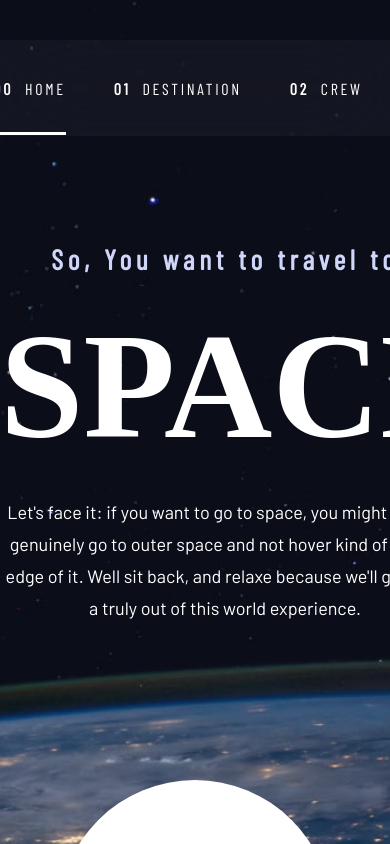
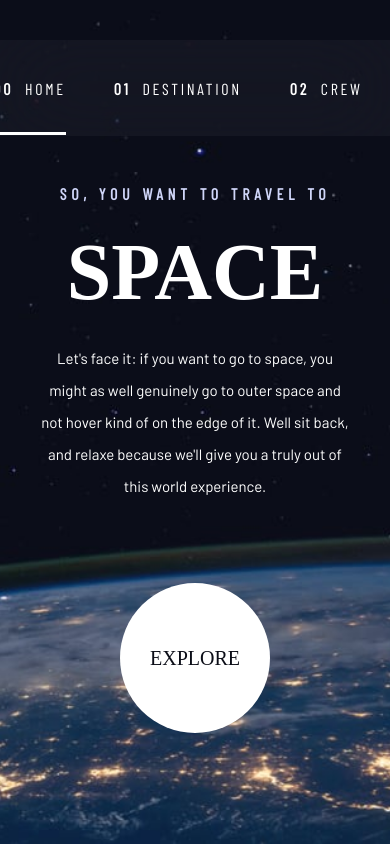
Before and after one commit to ehsansh/Space-Tourism, a React (Create React App) app: page / in a window 390 px wide. Shown: the top 844 px of the page. Built offline with nearby package versions, Linux system fonts and the light colour scheme; a web font is replaced by a local one.

Commit message:
make home responsive for mobile

```diff
--- a/src/App.scss
+++ b/src/App.scss
@@ -95,3 +95,15 @@ h1.step {
         opacity: 1;
     }
 }
+
+@media (max-width: 470px) {
+    h1 {
+        font-size: 80px;
+    }
+    h5 {
+        font-size: 16px !important;
+    }
+    p {
+        font-size: 15px !important;
+    }
+}
--- a/src/components/styles/Home.scss
+++ b/src/components/styles/Home.scss
@@ -48,13 +48,14 @@
     h1 {
         margin-bottom: 24px;
         margin-top: 0;
+        text-transform: uppercase;
     }
     p {
         line-height: 32px;
     }
 }
 
-@media (max-width: 768px) {
+@media (max-width: 850px) {
     .Home {
         background-image: url('../images/background-home-tablet.jpg');
         background-position: center;
@@ -67,8 +68,29 @@
             }
             a.explore-btn {
                 margin: 0 auto;
+                width: 242px;
+                height: 242px;
             }
             padding-bottom: 90px;
         }
     }
 }
+
+@media (max-width: 470px) {
+    .Home {
+        background-image: url('../images/background-home-mobile.jpg');
+        div.container {
+            div.text {
+                margin: 48px auto 81px;
+                width: 80%;
+            }
+            a.explore-btn {
+                margin: 0 auto;
+                font-size: 20px;
+                width: 150px;
+                height: 150px;
+            }
+            padding-bottom: 48px;
+        }
+    }
+}
```
